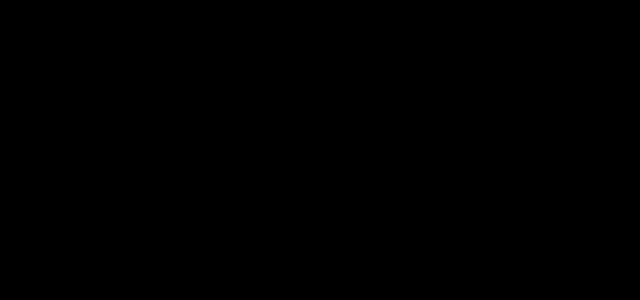
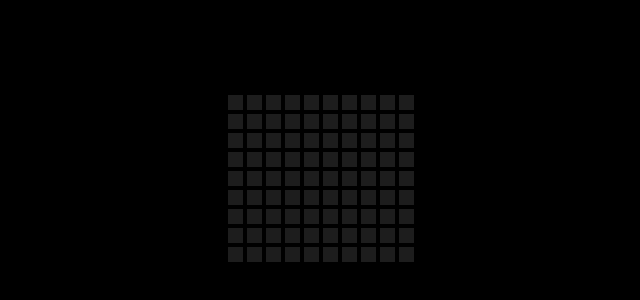
Before and after one commit to SunACong/50-vue-projects, a Vue app: page /Hoverboard in a window 1280 px wide. Before the commit this address had no page. Shown: the part 222-522 px from the top of the page, without its empty margins (319-959 px from the left). Built offline with nearby package versions, Linux system fonts and the light colour scheme.

Commit message:
feat: 添加Hoverboard项目页面和路由配置
添加Hoverboard项目的Vue组件、路由配置和项目列表常量
更新README.md中的项目状态

```diff
--- a/src/constants/index.js
+++ b/src/constants/index.js
@@ -215,4 +215,10 @@
         image: 'https://50projects50days.com/img/projects-img/35-image-carousel.png',
         link: 'ImageCarousel',
     },
+    {
+        id: 36,
+        title: 'Hoverboard',
+        image: 'https://50projects50days.com/img/projects-img/36-hoverboard.png',
+        link: 'Hoverboard',
+    },
 ]
--- /dev/null
+++ b/src/projects/Hoverboard.vue
@@ -0,0 +1,73 @@
+<template>
+    <div class="hoverboard-container">
+        <div class="hoverboard">
+            <div
+                v-for="(item, index) in squares"
+                :key="index"
+                class="square"
+                @mouseenter="changeColor($event)"
+                @mouseleave="resetColor($event)"></div>
+        </div>
+    </div>
+</template>
+
+<script setup>
+    import { ref, computed } from 'vue'
+
+    // 生成 20 * 10 = 200 个小正方形
+    const squares = computed(() => Array.from({ length: 30 * 3 }, (_, i) => i))
+
+    // 生成随机颜色
+    const getRandomColor = () => {
+        const hexChars = '0123456789ABCDEF'
+        let color = '#'
+        for (let i = 0; i < 6; i++) {
+            color += hexChars[Math.floor(Math.random() * 16)]
+        }
+        return color
+    }
+
+    // 改变颜色
+    const changeColor = (e) => {
+        const color = getRandomColor()
+        e.target.style.backgroundColor = color
+        e.target.style.boxShadow = `0 0 2px ${color}, 0 0 10px ${color}`
+    }
+
+    // 重置颜色
+    const resetColor = (e) => {
+        setTimeout(() => {
+            e.target.style.backgroundColor = '#1d1d1d'
+            e.target.style.boxShadow = '0 0 2px #000'
+        }, 500)
+    }
+</script>
+
+<style scoped>
+    .hoverboard-container {
+        display: flex;
+        justify-content: center;
+        align-items: center;
+        min-height: 100vh;
+    }
+
+    .hoverboard {
+        display: flex;
+        flex-wrap: wrap;
+        /* 移除多余的对齐方式 */
+        justify-content: flex-start;
+        align-items: flex-start;
+        /* 计算宽度，每个方块 15px 宽，加上 2px 外边距，一行 10 个方块 */
+        width: calc((15px + 2px * 2) * 10);
+        overflow: hidden;
+    }
+
+    .square {
+        width: 15px;
+        height: 15px;
+        background-color: #1d1d1d;
+        box-shadow: 0 0 2px #000;
+        margin: 2px;
+        transition: all 0.5s ease;
+    }
+</style>
--- a/src/router/index.js
+++ b/src/router/index.js
@@ -188,6 +188,11 @@
         name: 'ImageCarousel',
         component: () => import('@/projects/ImageCarousel.vue'),
     },
+    {
+        path: '/Hoverboard',
+        name: 'Hoverboard',
+        component: () => import('@/projects/Hoverboard.vue'),
+    },
 ]
 
 const router = createRouter({
```
Also changed, not shown: 1 other file (tests, documents, lock files or other folders).
